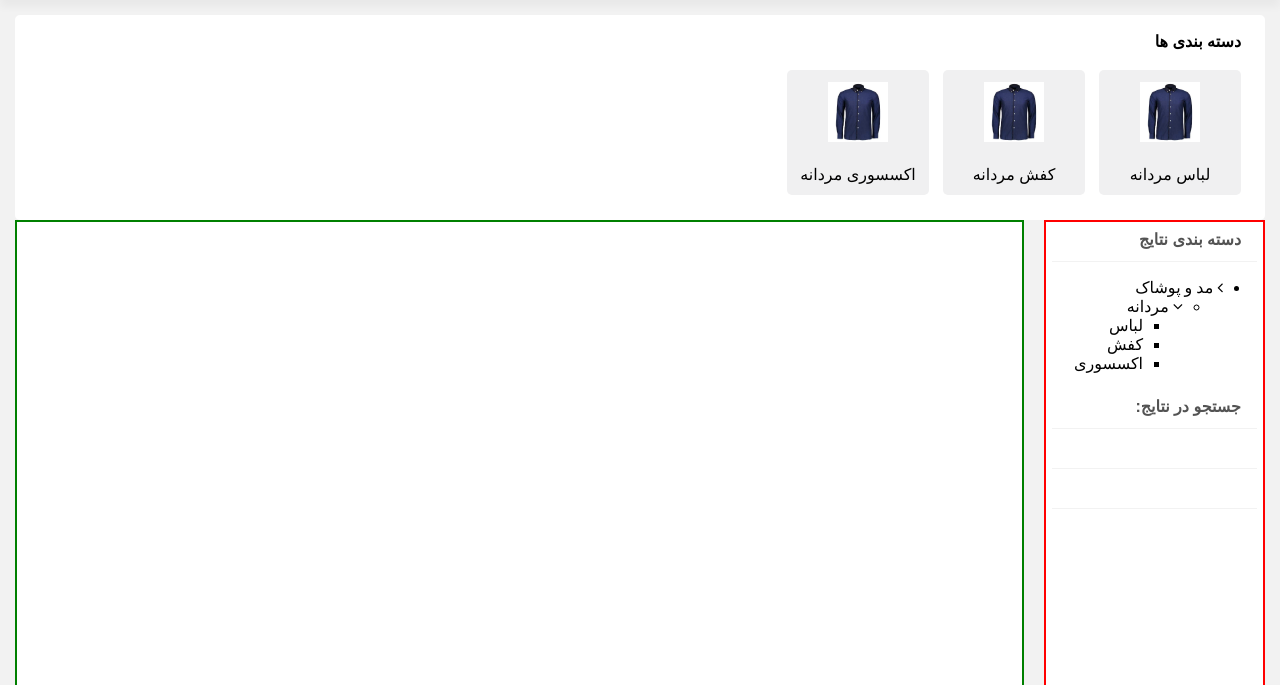
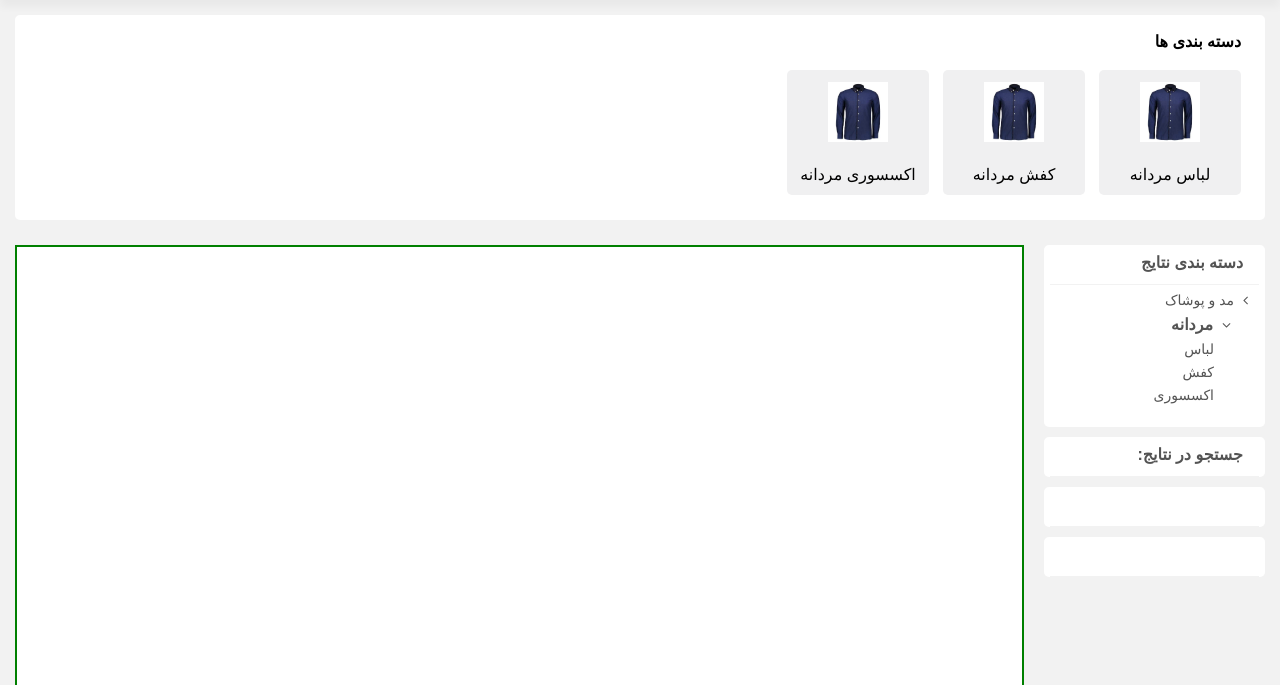
Before and after one commit to AmirFahimiDana/Java-Script, a plain HTML site: page Digikala/Products.html in a window 1280 px wide. Shown: the part 115-800 px from the top of the page. Drawn offline with Linux system fonts and the light colour scheme; files whose address does not match are found by name.

Commit message:
Add Product-Style.css Complete first sidebar section

```diff
--- a/Digikala/Product-Style.css
+++ b/Digikala/Product-Style.css
@@ -345,13 +345,12 @@
       display: flex;
       flex-flow: row nowrap;
       width: inherit;
+      margin-top: 25px;
   }
 
   .main-content__products-sidebar{
-    border: red  solid 2px;
     height: 5270px;
     width: 18%;
-    background-color: var(--content-background-color);
   }
 
   .main-content__product-goods{
@@ -365,6 +364,9 @@
   .products-sidebar__boxes{
       width: 100%;
       height: auto;
+      background-color: var(--content-background-color);
+      margin-bottom: 10px;
+      border-radius: 5px;
   }
 
   .products-sidebar__boxes-title{
@@ -377,3 +379,44 @@
       color: rgb(83,83,83);
       border-bottom: solid rgb(242,242,242) 1px;
   }
+
+  .products-sidebar__boxes-content{
+
+      font-size:14px ;
+      font-weight: 400;
+      color: rgb(84,84,84);
+      font-family: var(--font);
+
+  }
+
+ .boxes-content__detail{
+     margin: 0px 0px;
+ }
+
+  .products-sidebar__boxes-content ul{
+    list-style: none;
+    padding: 7px 17px 1px 0px;
+}
+
+.fa-fa-angle-down ::before{
+    color: rgb(107,107,107);
+}
+
+.boxes-content__icon{
+    padding-left: 5px;
+}
+
+.products-sidebar__boxes-content li{
+    margin-bottom: 7px;
+}
+
+.boxes-content__active{
+    font-family: var(--font);
+    font-size: 16px;
+    font-weight: 700;
+    color: rgb(83,83,83);
+}
+
+.products-sidebar__boxes-content span:hover:not(.boxes-content__active){
+    color: rgb(114,220,231);
+}
```
